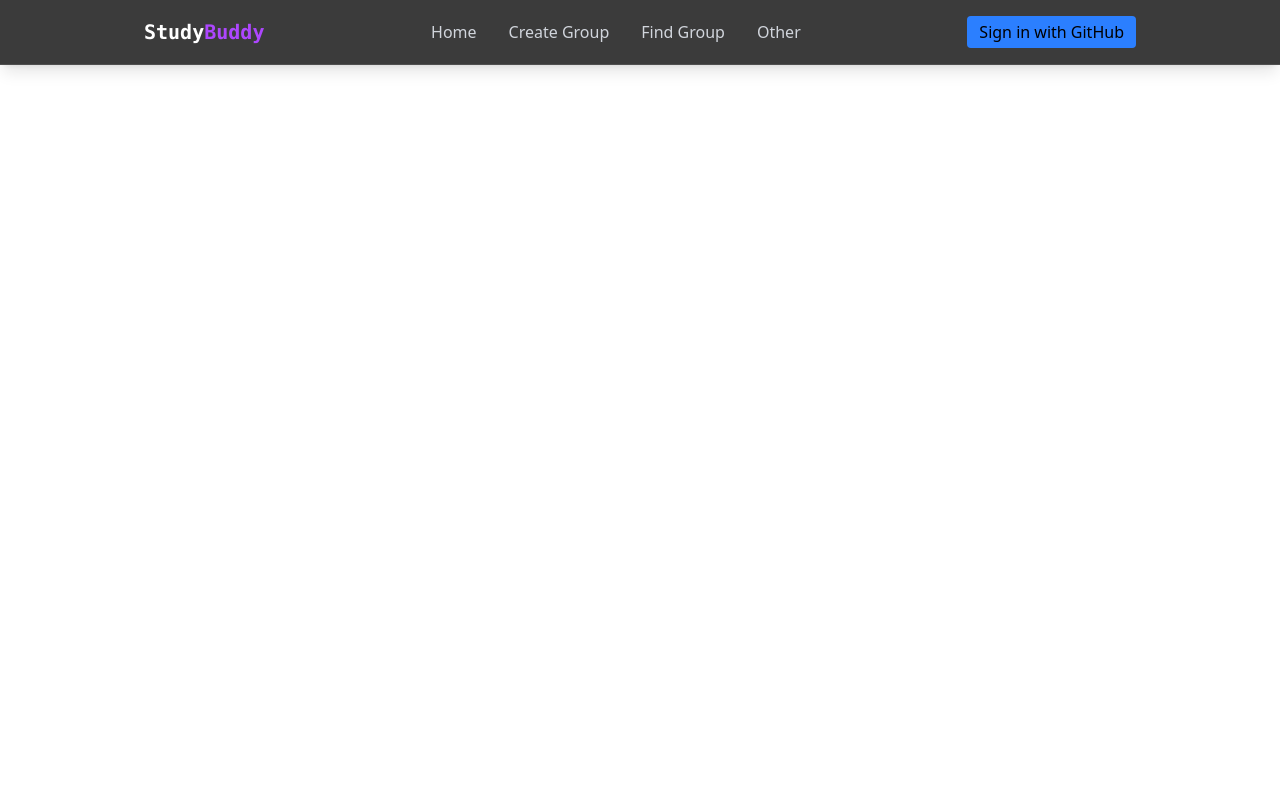
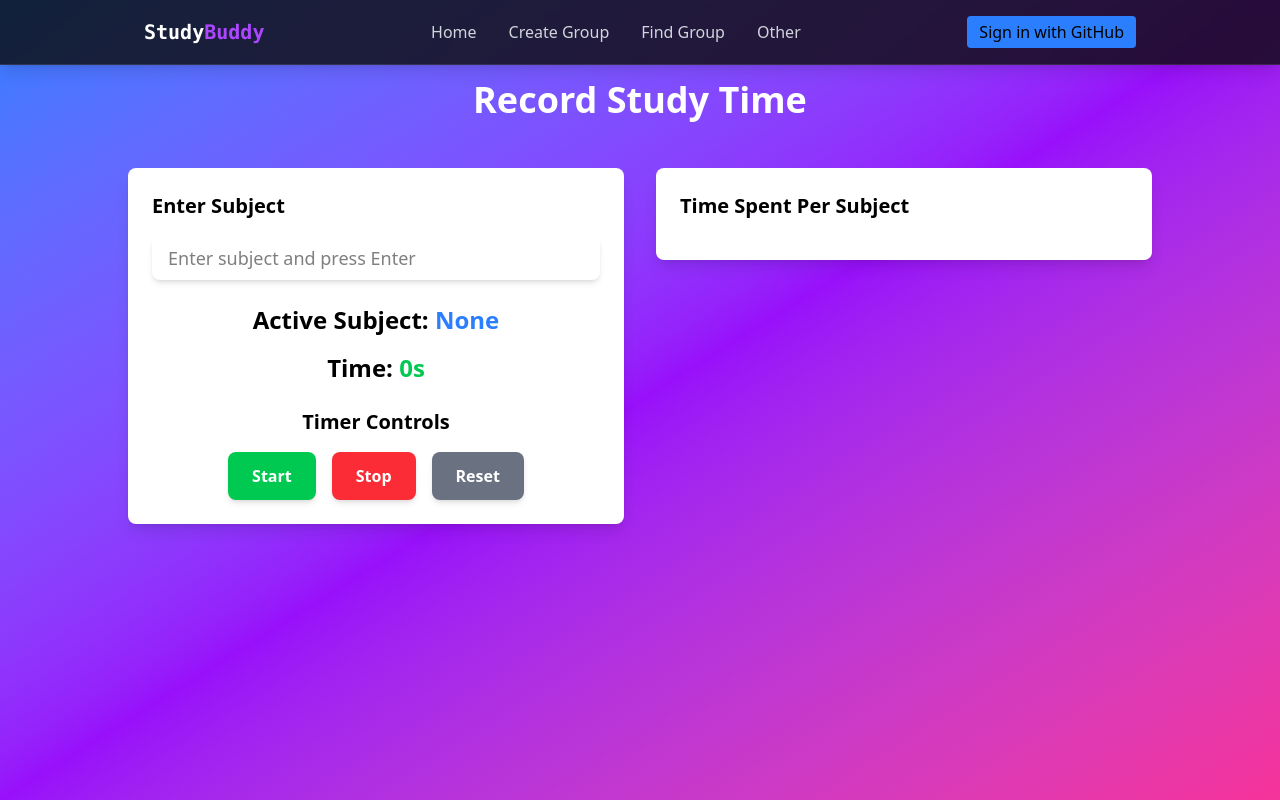
Before and after one commit to seansukamto/study-buddy, a React (Vite) app: page /record-study-time in a window 1280 px wide. Built offline with nearby package versions, Linux system fonts and the light colour scheme.

Commit message:
Add study time tracker button and timer page

```diff
--- a/src/App.tsx
+++ b/src/App.tsx
@@ -5,7 +5,7 @@ import { LoginPage } from "./pages/LoginPage";
 import { Home } from "./pages/Home";
 import { CreateGroupPage } from "./pages/CreateGroupPage";
 import { FindGroupPage } from "./pages/FindGroupPage";
-
+import { TimerPage } from "./pages/TimerPage";
 function App() {
   return (
     <div>
@@ -17,10 +17,11 @@ function App() {
           <Route path="/" element={<Home />} />
           <Route path="/create-group" element={<CreateGroupPage />} />
           <Route path="/find-group" element={<FindGroupPage />} />
+          <Route path="/record-study-time" element={<TimerPage />} /> {}
         </Routes>
       </div>
     </div>
   );
-};
+}
 
 export default App;
--- a/src/pages/Home.tsx
+++ b/src/pages/Home.tsx
@@ -12,12 +12,23 @@ export const Home = () => {
     navigate("/find-group");
   };
 
+  const handleRecordStudyTime = () => {
+    navigate("/record-study-time");
+  };
+
   return (
     <div className="min-h-screen bg-gradient-to-br from-blue-500 via-purple-600 to-pink-500 flex flex-col items-center justify-center">
       <h1 className="text-5xl font-extrabold text-white mb-12 shadow-lg">
         Welcome to Study Buddy
       </h1>
-      <div className="flex space-x-8 mb-16">
+      <div className="flex flex-col items-center space-y-8 mb-16">
+        <button
+          onClick={handleRecordStudyTime}
+          className="px-12 py-6 bg-orange-500 hover:bg-orange-600 text-white font-bold rounded-xl shadow-lg text-2xl transition-transform transform hover:scale-105"
+        >
+          Record Study Time
+        </button>
+        <div className="flex space-x-8">
           <button
             onClick={handleCreateGroup}
             className="px-12 py-6 bg-indigo-700 hover:bg-indigo-800 text-white font-bold rounded-xl shadow-lg text-2xl transition-transform transform hover:scale-105"
@@ -31,6 +42,7 @@ export const Home = () => {
             Find Group
           </button>
         </div>
+      </div>
       {/* Recent Posts Section */}
       <div className="w-full max-w-4xl px-4">
         <h2 className="text-4xl font-bold mb-6 text-center bg-gradient-to-r from-purple-500 to-pink-500 bg-clip-text text-transparent">
--- /dev/null
+++ b/src/pages/TimerPage.tsx
@@ -0,0 +1,184 @@
+import React, { useState, useEffect } from "react";
+
+export const TimerPage = () => {
+  const [time, setTime] = useState(0);
+  const [isRunning, setIsRunning] = useState(false);
+  const [subject, setSubject] = useState("");
+  const [activeSubject, setActiveSubject] = useState(""); // Track the active subject
+  const [subjectTimes, setSubjectTimes] = useState<{ [key: string]: number }>(
+    JSON.parse(localStorage.getItem("subjectTimes") || "{}")
+  );
+
+  const handleStart = () => {
+    if (activeSubject) {
+      setIsRunning(true);
+    }
+  };
+
+  const handleStop = () => {
+    setIsRunning(false);
+  };
+
+  const handleReset = () => {
+    if (activeSubject) {
+      const updatedSubjectTimes = { ...subjectTimes, [activeSubject]: 0 };
+      setSubjectTimes(updatedSubjectTimes);
+      localStorage.setItem("subjectTimes", JSON.stringify(updatedSubjectTimes));
+    }
+    setTime(0);
+    setIsRunning(false);
+  };
+
+  const handleSubjectKeyPress = (e: React.KeyboardEvent<HTMLInputElement>) => {
+    if (e.key === "Enter" && subject.trim()) {
+      if (!subjectTimes[subject]) {
+        const updatedSubjectTimes = { ...subjectTimes, [subject]: 0 };
+        setSubjectTimes(updatedSubjectTimes);
+        localStorage.setItem("subjectTimes", JSON.stringify(updatedSubjectTimes));
+      }
+      setSubject(""); // Clear the input field after pressing Enter
+    }
+  };
+
+  const handleDeleteSubject = (subjectToDelete: string) => {
+    const updatedSubjectTimes = { ...subjectTimes };
+    delete updatedSubjectTimes[subjectToDelete];
+    setSubjectTimes(updatedSubjectTimes);
+    localStorage.setItem("subjectTimes", JSON.stringify(updatedSubjectTimes));
+    if (activeSubject === subjectToDelete) {
+      setActiveSubject(""); // Clear active subject if deleted
+      setTime(0);
+      setIsRunning(false);
+    }
+  };
+
+  useEffect(() => {
+    let timer: NodeJS.Timeout;
+    if (isRunning && activeSubject) {
+      timer = setInterval(() => {
+        setTime((prevTime) => prevTime + 1);
+      }, 1000);
+    }
+    return () => clearInterval(timer);
+  }, [isRunning, activeSubject]);
+
+  useEffect(() => {
+    if (!isRunning && activeSubject) {
+      const updatedSubjectTimes = {
+        ...subjectTimes,
+        [activeSubject]: (subjectTimes[activeSubject] || 0) + time,
+      };
+      setSubjectTimes(updatedSubjectTimes);
+      localStorage.setItem("subjectTimes", JSON.stringify(updatedSubjectTimes));
+      setTime(0);
+    }
+  }, [isRunning, activeSubject, time]);
+
+  useEffect(() => {
+    const now = new Date();
+    const midnight = new Date();
+    midnight.setHours(24, 0, 0, 0); // Set to midnight
+    const timeUntilMidnight = midnight.getTime() - now.getTime();
+
+    const resetTimer = setTimeout(() => {
+      localStorage.removeItem("subjectTimes");
+      setSubjectTimes({});
+    }, timeUntilMidnight);
+
+    return () => clearTimeout(resetTimer);
+  }, []);
+
+  return (
+    <div className="min-h-screen bg-gradient-to-br from-blue-500 via-purple-600 to-pink-500 flex flex-col items-center pt-20">
+      {/* Fixed Heading */}
+      <h1 className="text-4xl font-bold text-white mb-12">Record Study Time</h1>
+
+      {/* Two-Column Layout */}
+      <div className="flex justify-between items-start w-full max-w-5xl gap-8">
+        {/* Left Column: Enter Subject */}
+        <div className="bg-white rounded-lg shadow-lg p-6 w-1/2">
+          <h2 className="text-xl font-bold mb-4">Enter Subject</h2>
+          <input
+            type="text"
+            placeholder="Enter subject and press Enter"
+            value={subject}
+            onChange={(e) => setSubject(e.target.value)}
+            onKeyPress={handleSubjectKeyPress}
+            className="px-4 py-2 rounded-lg shadow-md text-lg w-full mb-6"
+          />
+
+          {/* Active Subject and Timer */}
+          <div className="text-center mb-6">
+            <div className="text-2xl font-bold mb-4">
+              Active Subject: <span className="text-blue-500">{activeSubject || "None"}</span>
+            </div>
+            <div className="text-2xl font-bold">
+              Time: <span className="text-green-500">{time}s</span>
+            </div>
+          </div>
+
+          {/* Timer Controls */}
+          <div className="text-center">
+            <h2 className="text-xl font-bold mb-4">Timer Controls</h2>
+            <div className="flex space-x-4 justify-center">
+              <button
+                onClick={handleStart}
+                disabled={!activeSubject || isRunning}
+                className="px-6 py-3 bg-green-500 hover:bg-green-600 text-white font-bold rounded-lg shadow-md"
+              >
+                Start
+              </button>
+              <button
+                onClick={handleStop}
+                disabled={!isRunning}
+                className="px-6 py-3 bg-red-500 hover:bg-red-600 text-white font-bold rounded-lg shadow-md"
+              >
+                Stop
+              </button>
+              <button
+                onClick={handleReset}
+                disabled={!activeSubject}
+                className="px-6 py-3 bg-gray-500 hover:bg-gray-600 text-white font-bold rounded-lg shadow-md"
+              >
+                Reset
+              </button>
+            </div>
+          </div>
+        </div>
+
+        {/* Right Column: Time Spent Per Subject */}
+        <div className="bg-white rounded-lg shadow-lg p-6 w-1/2">
+          <h2 className="text-xl font-bold mb-4">Time Spent Per Subject</h2>
+          <ul>
+            {Object.entries(subjectTimes).map(([subject, time]) => (
+              <li
+                key={subject}
+                className={`text-lg mb-2 flex justify-between items-center ${
+                  activeSubject === subject ? "bg-gray-200 rounded-lg p-2" : ""
+                }`}
+              >
+                <span>
+                  <span className="font-bold">{subject}:</span> {time}s
+                </span>
+                <div className="flex space-x-2">
+                  <button
+                    onClick={() => setActiveSubject(subject)}
+                    className="px-2 py-1 bg-blue-500 hover:bg-blue-600 text-white font-bold rounded-lg shadow-md text-sm"
+                  >
+                    Select
+                  </button>
+                  <button
+                    onClick={() => handleDeleteSubject(subject)}
+                    className="px-2 py-1 bg-red-500 hover:bg-red-600 text-white font-bold rounded-lg shadow-md text-sm"
+                  >
+                    Delete
+                  </button>
+                </div>
+              </li>
+            ))}
+          </ul>
+        </div>
+      </div>
+    </div>
+  );
+};
```
Lines whose indentation alone changed are shown as unchanged.
